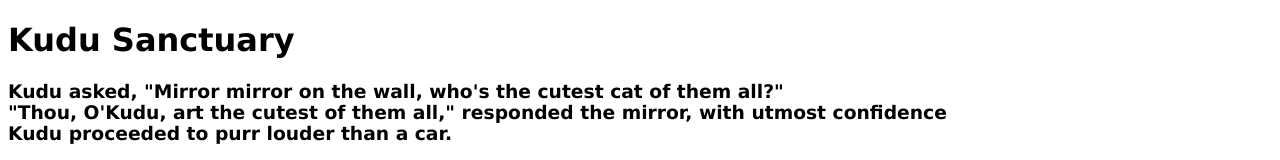
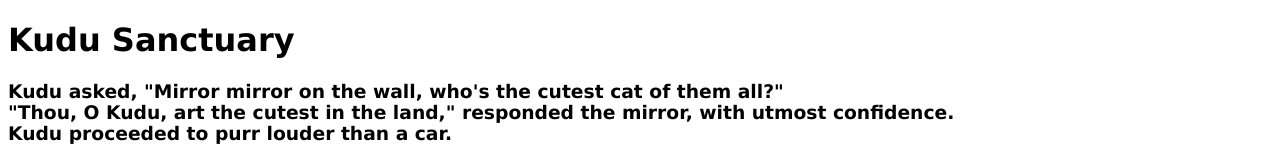
Before and after one commit to CoffeeBrewer64/kuducat, a plain HTML site: page index.html in a window 1280 px wide. Shown: the top 160 px of the page. Drawn offline with Linux system fonts and the light colour scheme.

Commit message:
fix the top text last one i swear

```diff
--- a/index.html
+++ b/index.html
@@ -59,7 +59,7 @@ div.desc {
 <body>
 
 <h1>Kudu Sanctuary</h1>
-<h3>Kudu asked, "Mirror mirror on the wall, who's the cutest cat of them all?"<br>"Thou, O'Kudu, art the cutest of them all," responded the mirror, with utmost confidence<br>Kudu proceeded to purr louder than a car.</h3>
+<h3>Kudu asked, "Mirror mirror on the wall, who's the cutest cat of them all?"<br>"Thou, O Kudu, art the cutest in the land," responded the mirror, with utmost confidence.<br>Kudu proceeded to purr louder than a car.</h3>
 
 <div class="responsive">
   <div class="gallery">
```
